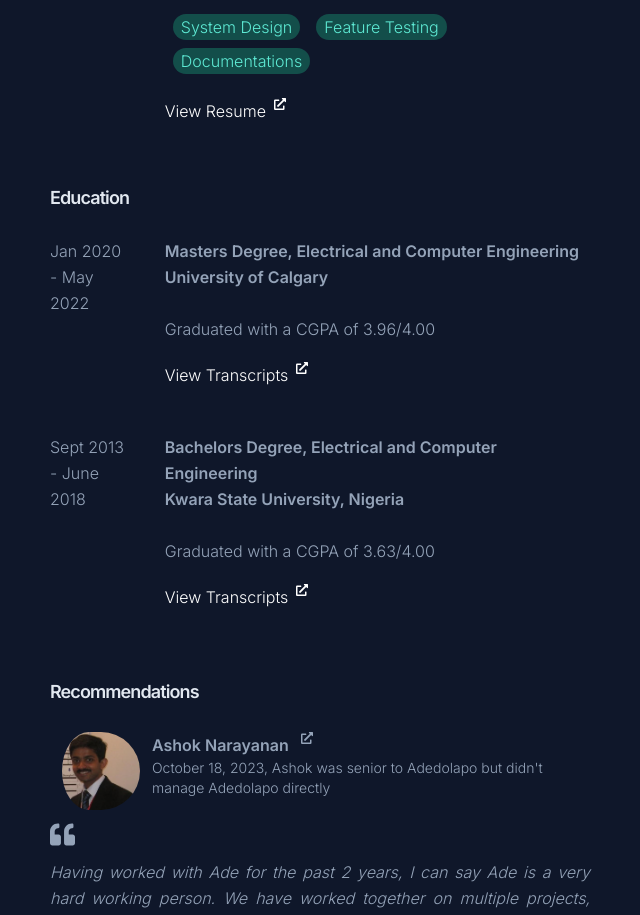
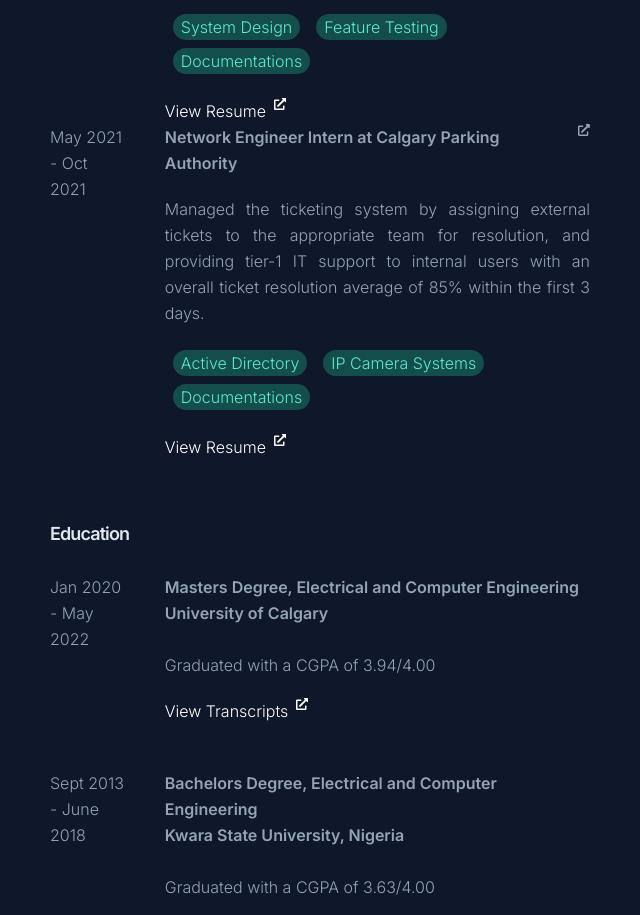
Before and after one commit to adedolapoadegboye/portfolio, a React (Create React App) app: page / in a window 1280 px wide. Shown: the part 1840-2755 px from the top of the page, without its empty margins (590-1230 px from the left). Built offline with nearby package versions, Linux system fonts and the light colour scheme.

Commit message:
updated portfolio link in project section

```diff
--- a/src/Components/Education.jsx
+++ b/src/Components/Education.jsx
@@ -31,7 +31,7 @@ const Education = () => {
           </div>
           <div className="pb-5 w-fit h-fit text-justify">
             <h3>
-              Graduated with a CGPA of 3.96/4.00
+              Graduated with a CGPA of 3.94/4.00
             </h3>
           </div>
           <div className="hidden">
--- a/src/Components/WorkExperience.jsx
+++ b/src/Components/WorkExperience.jsx
@@ -5,7 +5,10 @@ const WorkExperience = () => {
   return (
     <div>
       <div>
-        <h1 id="experience" className="font-semibold text-md lg:text-lg tracking-tighter text-slate-200 pt-2">
+        <h1
+          id="experience"
+          className="font-semibold text-md lg:text-lg tracking-tighter text-slate-200 pt-2"
+        >
           Experience
         </h1>
         <br></br>
@@ -60,6 +63,57 @@ const WorkExperience = () => {
           </div>
         </div>
       </div>
+      {/* Calgary Parking Authority */}
+      <div className="flex">
+        <div className="pe-10 w-1/4 lg:flex">
+          <h1>May 2021 - Oct 2021</h1>
+        </div>
+        <div className="w-full">
+          <div className=" hover:text-teal-300">
+            <a
+              href="https://www.calgaryparking.com/home.html"
+              target="_blank"
+              rel="noreferrer"
+              className="flex"
+            >
+              <h2 className="font-bold pe-2 pb-5">
+                Network Engineer Intern at Calgary Parking Authority
+              </h2>
+              <FaExternalLinkAlt size={12} />
+            </a>
+          </div>
+          <div className="pb-5 w-fit h-fit text-justify">
+            <h3>
+              Managed the ticketing system by assigning external
+              tickets to the appropriate team for resolution, and providing
+              tier-1 IT support to internal users with an overall ticket
+              resolution average of 85% within the first 3 days.
+            </h3>
+          </div>
+          <div className="lg:flex lg:flex-wrap hidden">
+            <button className="px-2 text-teal-300 bg-teal-900 mx-2 my-1 rounded-full">
+              Active Directory
+            </button>
+            <button className="px-2 text-teal-300 bg-teal-900 mx-2 my-1 rounded-full">
+              IP Camera Systems
+            </button>
+            <button className="px-2 text-teal-300 bg-teal-900 mx-2 my-1 rounded-full">
+              Documentations
+            </button>
+          </div>
+          <div>
+            <a
+              href="https://drive.google.com/file/d/1lspIiInBWXffOohOf7EmahowaZNmPW_d/view?usp=share_link"
+              target="_blank"
+              rel="noreferrer"
+              className="flex text-white hover:underline hover:underline-offset-2 hover:text-teal-300 pt-5"
+            >
+              <h1 className="pe-2">View Resume</h1>
+              <FaExternalLinkAlt size={12} />
+            </a>
+          </div>
+        </div>
+      </div>
       <br></br>
       <br></br>
     </div>
```
